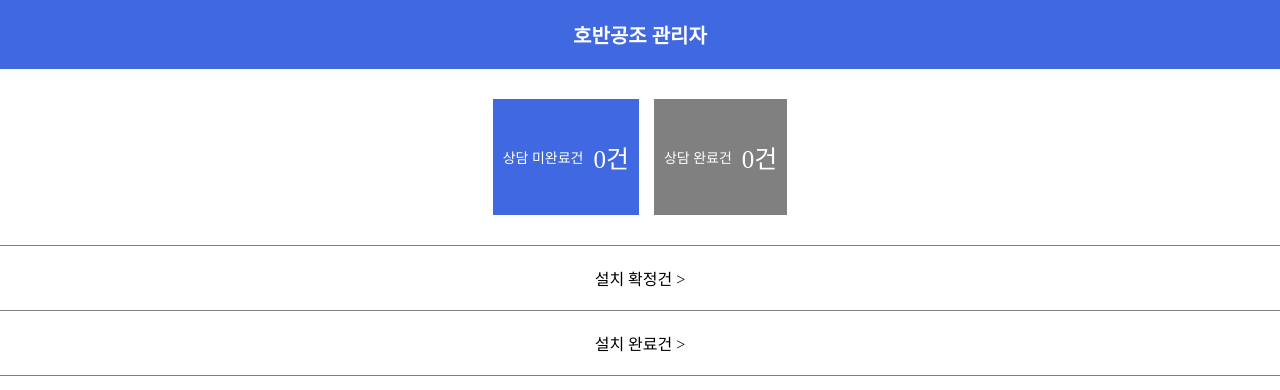
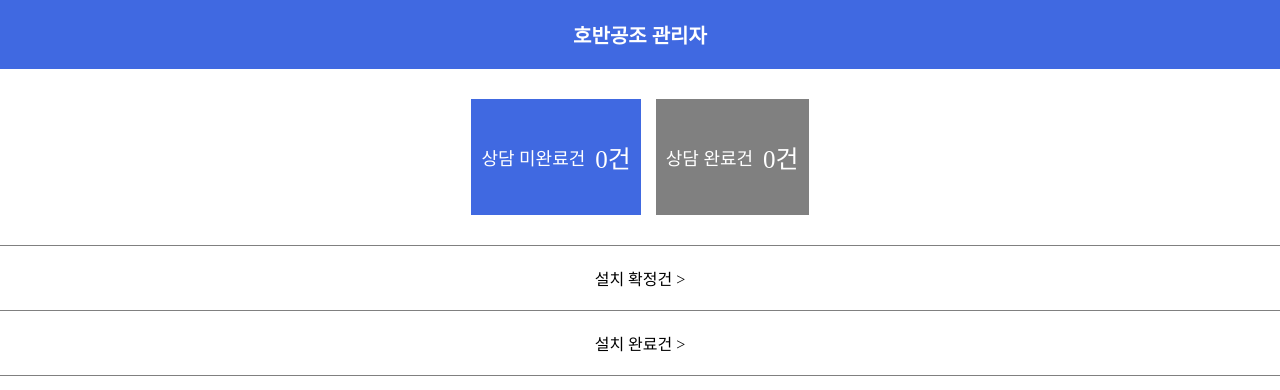
Before and after one commit to zeno0104/hobanGongjo_admin, a React (Vite) app in the folder hobanGongjo_admin/: page / in a window 1280 px wide. Shown: the top 390 px of the page. Built offline with nearby package versions, Linux system fonts and the light colour scheme; no server answers; the database is empty; a web font is replaced by a local one.

Commit message:
[Update] fontsize 수정

```diff
--- a/hobanGongjo_admin/src/pages/Home.css
+++ b/hobanGongjo_admin/src/pages/Home.css
@@ -20,7 +20,7 @@
   padding: 40px 10px;
 }
 .Home .counselInfo .conuselText {
-  font-size: 14px;
+  font-size: 18px;
   color: white;
   white-space: nowrap;
 }
```
